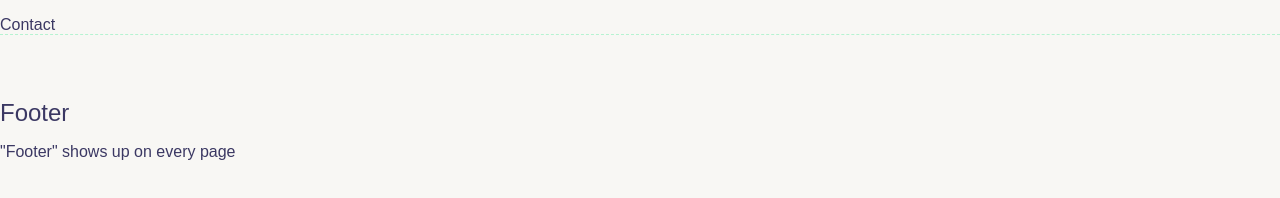
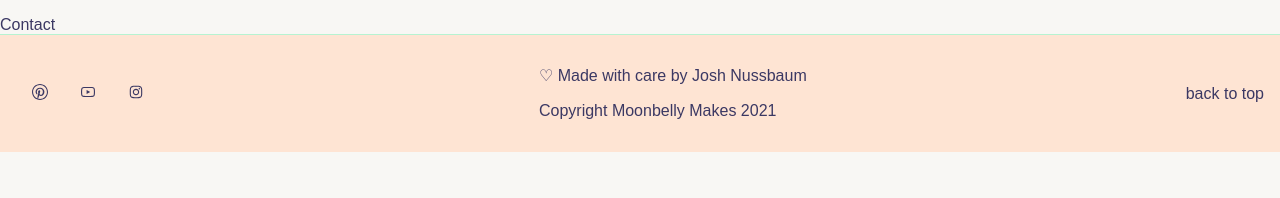
Before and after one commit to joshnussbaum89/moonbelly-gatsby, a Gatsby site in the folder gatsby/: page /contact in a window 1280 px wide. Shown: the part 48-246 px from the top of the page. Built offline with nearby package versions, Linux system fonts and the light colour scheme; Gatsby itself is replaced by a stand-in of ours.

Commit message:
add footer

```diff
--- a/gatsby/src/components/Footer.js
+++ b/gatsby/src/components/Footer.js
@@ -1,17 +1,43 @@
 import React from 'react';
+import { AiOutlineInstagram } from 'react-icons/ai';
+import { ImPinterest2 } from 'react-icons/im';
+import { AiOutlineYoutube } from 'react-icons/ai';
 import styled from 'styled-components';
 
 const FooterStyles = styled.div`
-  padding: 4rem 0;
-  border-top: 1px dashed var(--mint);
+  background: var(--peach);
+  margin: 0 -1rem;
+  padding: 1rem;
+  border-top: 1px solid var(--mint);
+
+  .footer-icon {
+    padding: 0 1rem;
+  }
+  @media (min-width: 768px) {
+    margin: 0;
+    display: flex;
+    flex-direction: row;
+    justify-content: space-between;
+    align-items: center;
+  }
 `;
 
 const Footer = () => {
   return (
     <footer>
       <FooterStyles>
-        <h2>Footer</h2>
-        <p>"Footer" shows up on every page</p>
+        <div>
+          <ImPinterest2 className='footer-icon' />
+          <AiOutlineYoutube className='footer-icon' />
+          <AiOutlineInstagram className='footer-icon' />
+        </div>
+        <div>
+          <p>♡ Made with care by Josh Nussbaum </p>
+          <p>Copyright Moonbelly Makes {new Date().getFullYear()}</p>
+        </div>
+        <div>
+          <p>back to top</p>
+        </div>
       </FooterStyles>
     </footer>
   );
--- a/gatsby/src/styles/GlobalStyles.js
+++ b/gatsby/src/styles/GlobalStyles.js
@@ -8,6 +8,7 @@ const GlobalStyles = createGlobalStyle`
         --purple: #b4abf5;
         --pink: #faf4f7;
         --cream: #f8f7f4;
+        --peach: #FEE4D3;
         ${'' /* Font sizes */}
         --small: 1rem;
         --medium: 1.25rem;
```
